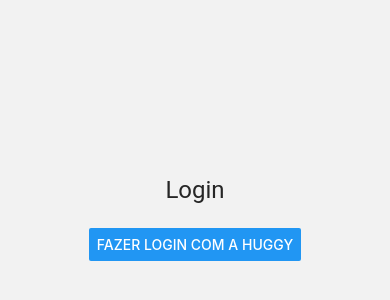
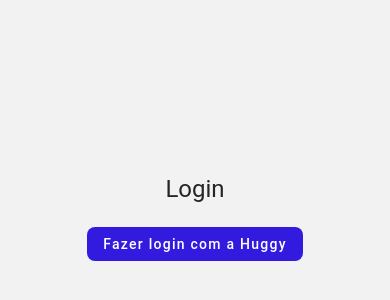
Before and after one commit to ViniciusCMelo/huggyContactsManager, a React Native app: screen / in a window 390 px wide. Shown: the part 204-504 px from the top of the page. Built offline with nearby package versions, Linux system fonts and the light colour scheme.

Commit message:
:sparkles: create button component

```diff
--- a/src/components/Button/Button.tsx
+++ b/src/components/Button/Button.tsx
@@ -0,0 +1,24 @@
+import React from "react";
+import {View, Text} from "react-native";
+import {useNavigation} from '@react-navigation/native'
+
+interface ButtonProps {
+  text: string;
+  onClick: (e:any) => void;
+}
+
+import {styles} from "./Styles";
+import {RectButton} from "react-native-gesture-handler";
+
+export default function MainButton(props: ButtonProps) {
+
+  const navigation = useNavigation();
+
+  return (
+    <View>
+      <RectButton style={styles.button} onPress={(e)=> props.onClick(e)}>
+        <Text style={styles.buttonText}> {props.text} </Text>
+      </RectButton>
+    </View>
+  );
+}
--- a/src/components/Button/Styles.tsx
+++ b/src/components/Button/Styles.tsx
@@ -0,0 +1,23 @@
+import {StyleSheet} from "react-native";
+
+export const styles = StyleSheet.create({
+  button: {
+    display: "flex",
+    backgroundColor: "#321BDE",
+    borderRadius: 8,
+    alignItems: "center",
+    justifyContent: "center",
+
+  },
+  buttonText: {
+    color: '#ffffff',
+    fontFamily: 'Roboto',
+    fontWeight: "500",
+    fontSize: 14,
+    letterSpacing: 1.25,
+    paddingTop: 9,
+    paddingBottom: 9,
+    paddingLeft: 12,
+    paddingRight: 12,
+  },
+});
--- a/src/pages/Login.tsx
+++ b/src/pages/Login.tsx
@@ -1,11 +1,16 @@
 import React from "react";
-import {View, Text, StyleSheet, Button} from "react-native";
+import {View, Text, StyleSheet} from "react-native";
+import MainButton from "../components/Button/Button";
 
 export default function Login() {
+
+  function onPressButton(){
+    alert("Fui clicado");
+  }
   return(
     <View style={styles.container}>
       <Text style={styles.headline}> Login </Text>
-      <Button title={"Fazer Login com a Huggy"} onPress={()=> {}}/>
+      <MainButton text={"Fazer login com a Huggy"} onClick={(e)=>onPressButton()}/>
     </View>
   )
 }
@@ -18,7 +23,6 @@
     flex: 1,
   },
   headline: {
-    fontWeight: "400",
     fontSize: 24,
     fontFamily: "Roboto",
     color: "#262626",
```
Also changed, not shown: react-native.config.js (added, +7 -0 lines), assets/fonts/Roboto-Regular.ttf (added), assets/fonts/icomoon.ttf (added).
